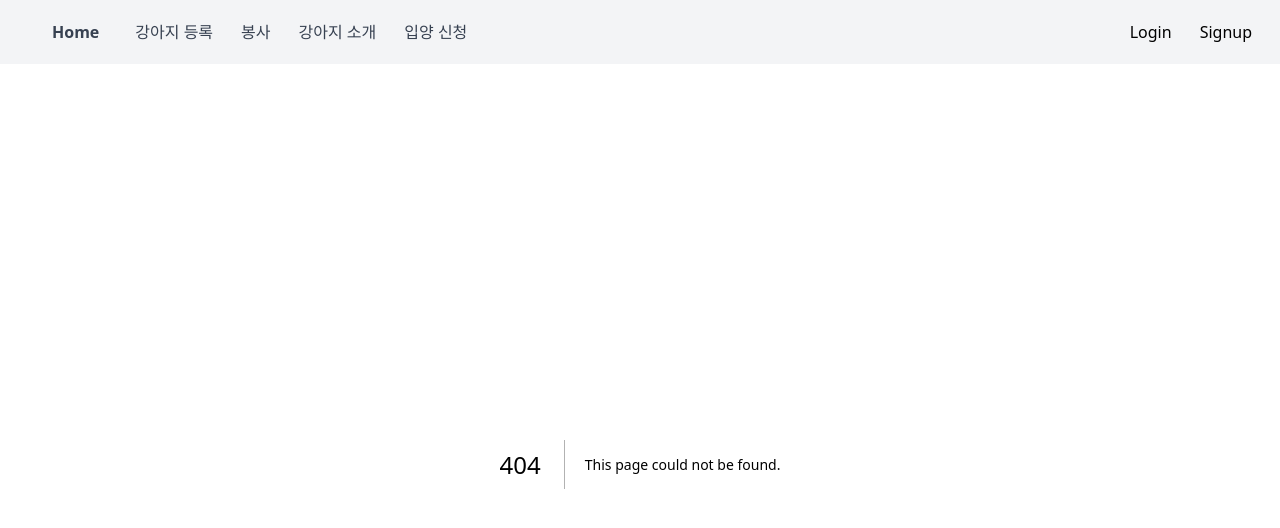
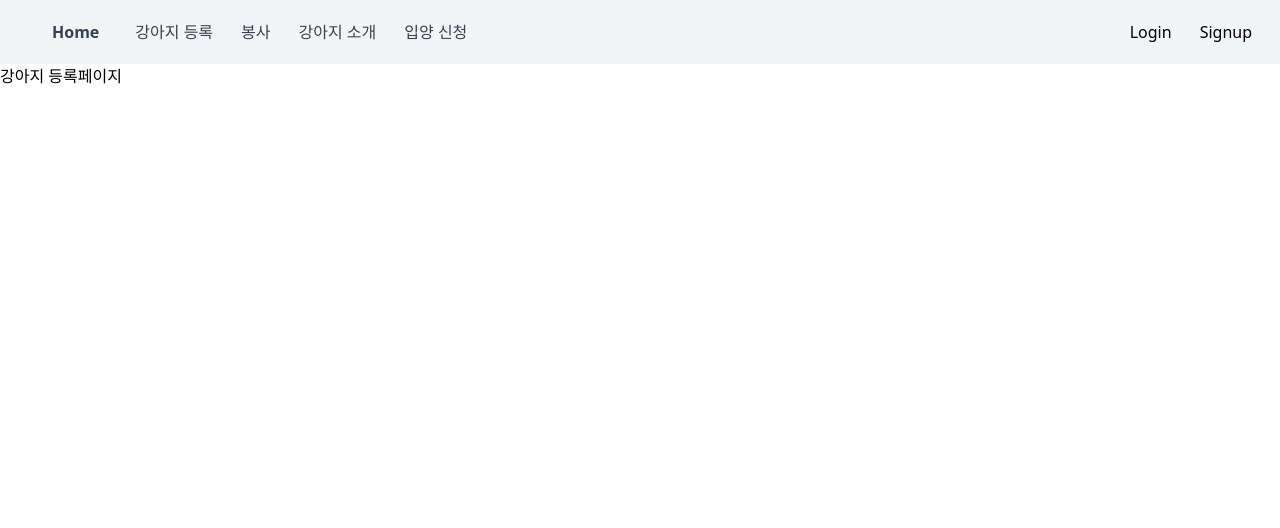
Before and after one commit to Team-Discipline/SaveDog-Frontend, a Next.js app: page /register-dog in a window 1280 px wide. Before the commit this address had no page. Shown: the top 528 px of the page. Built offline with nearby package versions, Linux system fonts and the light colour scheme.

Commit message:
페이지 기본 설정

```diff
--- /dev/null
+++ b/src/app/(pages)/myPage/page.tsx
@@ -0,0 +1,10 @@
+
+const Page = () => {
+
+  return (
+    <div>
+      강아지 등록페이지
+    </div>
+  )
+}
+export default Page;
--- /dev/null
+++ b/src/app/(pages)/register-dog/page.tsx
@@ -0,0 +1,8 @@
+const Page = () => {
+  return (
+    <div>
+      강아지 등록페이지
+    </div>
+  )
+}
+export default Page;
```
